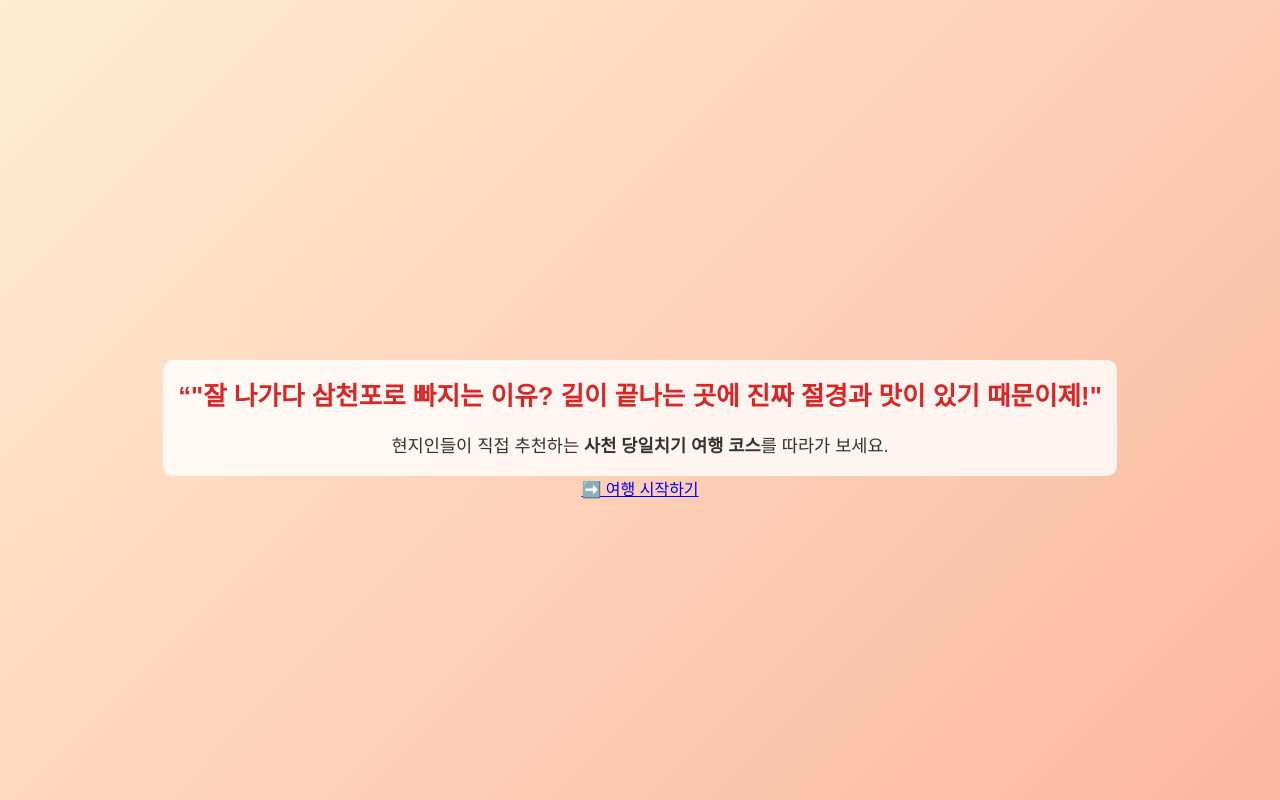
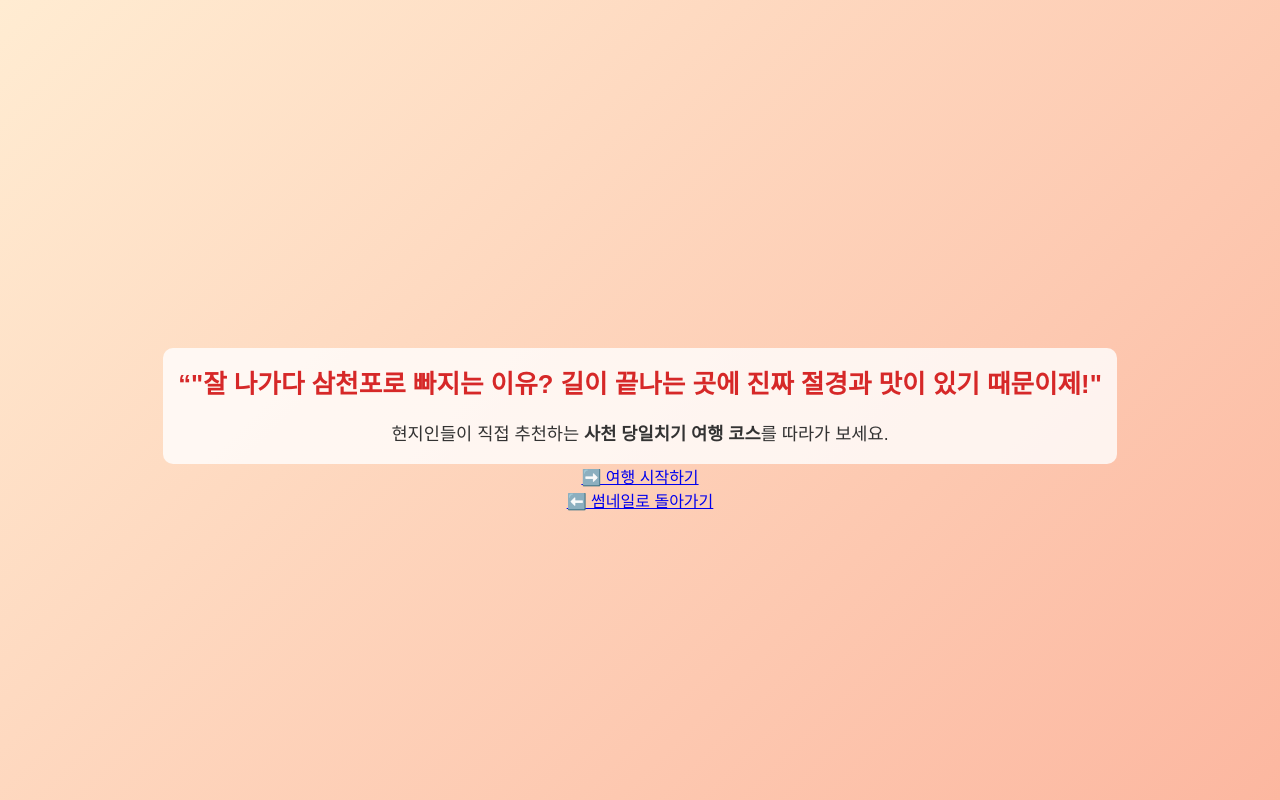
Before and after one commit to ChangWon-netizen/sethi-naegohyang-threehour-culture-, a plain HTML site: page Sacheon.html in a window 1280 px wide. Shown: the top 800 px of the page. Drawn offline with Linux system fonts and the light colour scheme.

Commit message:
Update Sacheon.html
썸네일로 돌아가기 버튼 추가

```diff
--- a/Sacheon.html
+++ b/Sacheon.html
@@ -16,6 +16,7 @@
     </p>
   </article>
   <a href="#morning" class="next-arrow">➡️ 여행 시작하기</a>
+  <a href="index.html" class="next-arrow">⬅️ 썸네일로 돌아가기</a>
 </section>
 
   <!-- 아침 섹션 -->
```
